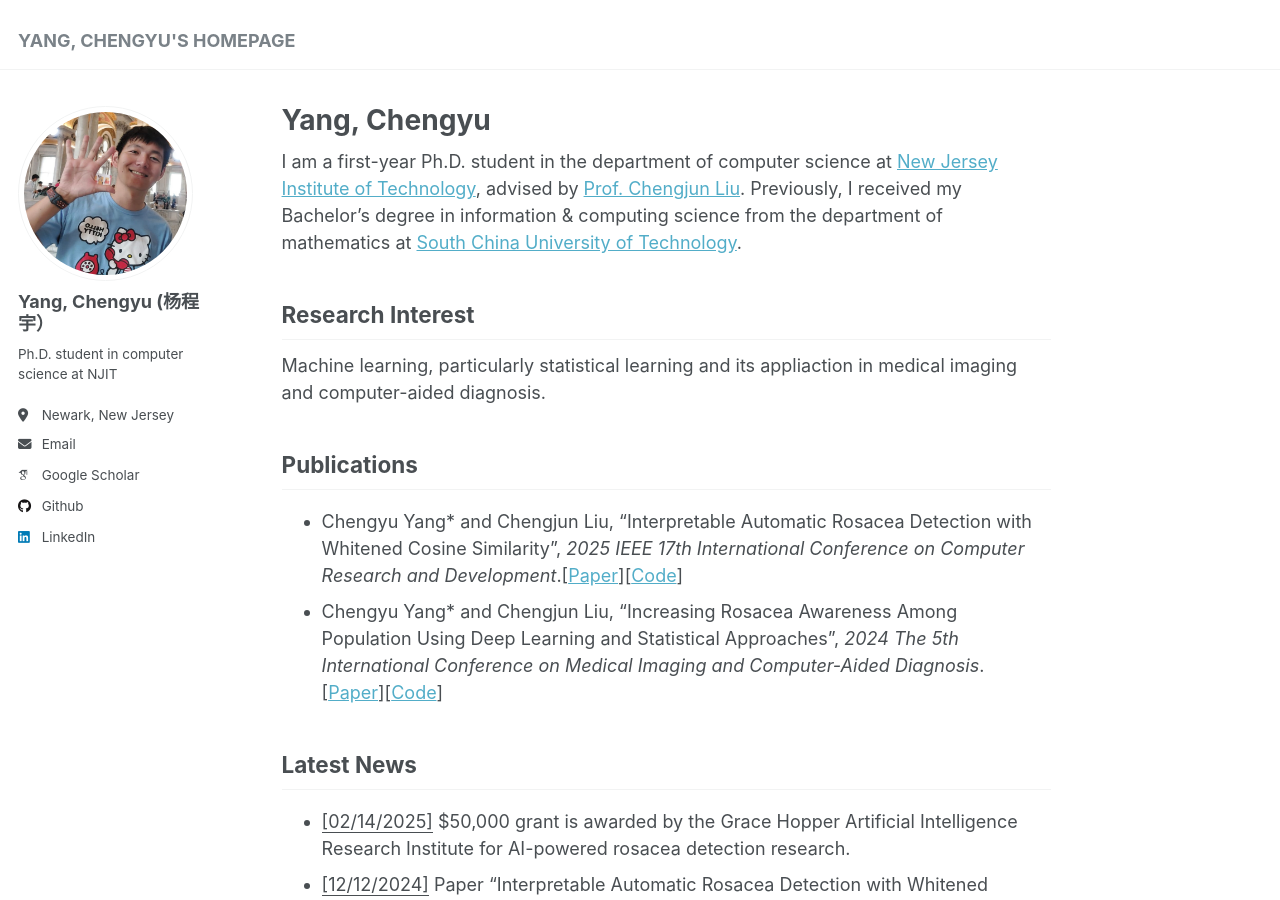
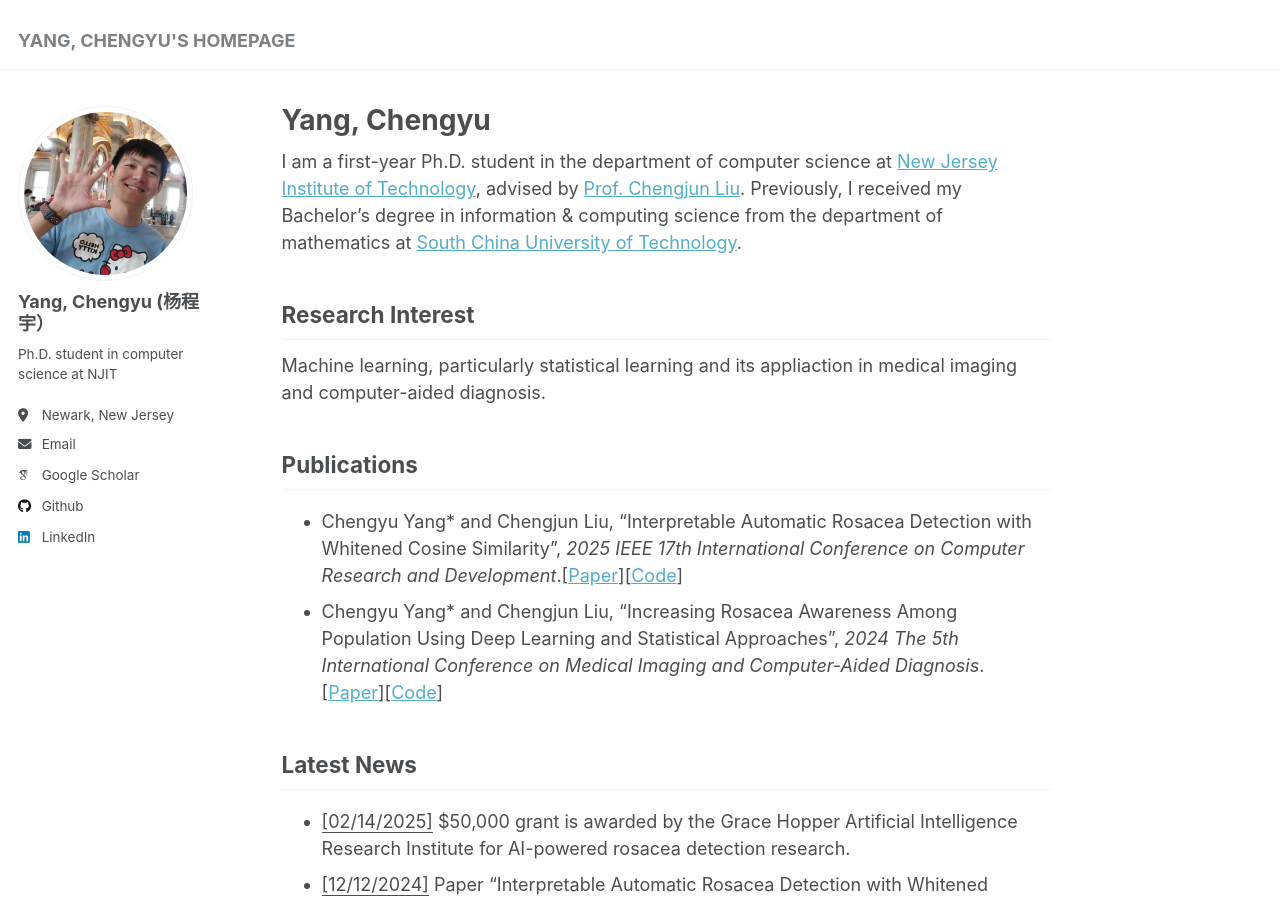
Before and after one commit to chengyuyang-njit/chengyuyang-njit.github.io, a Jekyll site: the page built from _pages/about.md, in a window 1280 px wide and 900 px high. Built offline with Jekyll 4.4.1, drawn with Linux system fonts in a browser that asks for light colours; some web fonts are replaced.

Commit message:
Update _config.yml

```diff
--- a/_config.yml
+++ b/_config.yml
@@ -21,7 +21,7 @@ repository               : "chengyuyang-njit/chengyuyang-njit.github.io"
 #               Additional customization can be done by editing /_includes/author-profile.html
 author:
   # Biographic information
-  avatar           : "10601741973987_.pic_hd.jpg"
+  avatar           : "10621741974185_.pic_hd.jpg"
   name             : "Yang, Chengyu  (杨程宇）"
   pronouns         : # example: "she/her"
   bio              : "Ph.D. student in computer science at NJIT"
```
